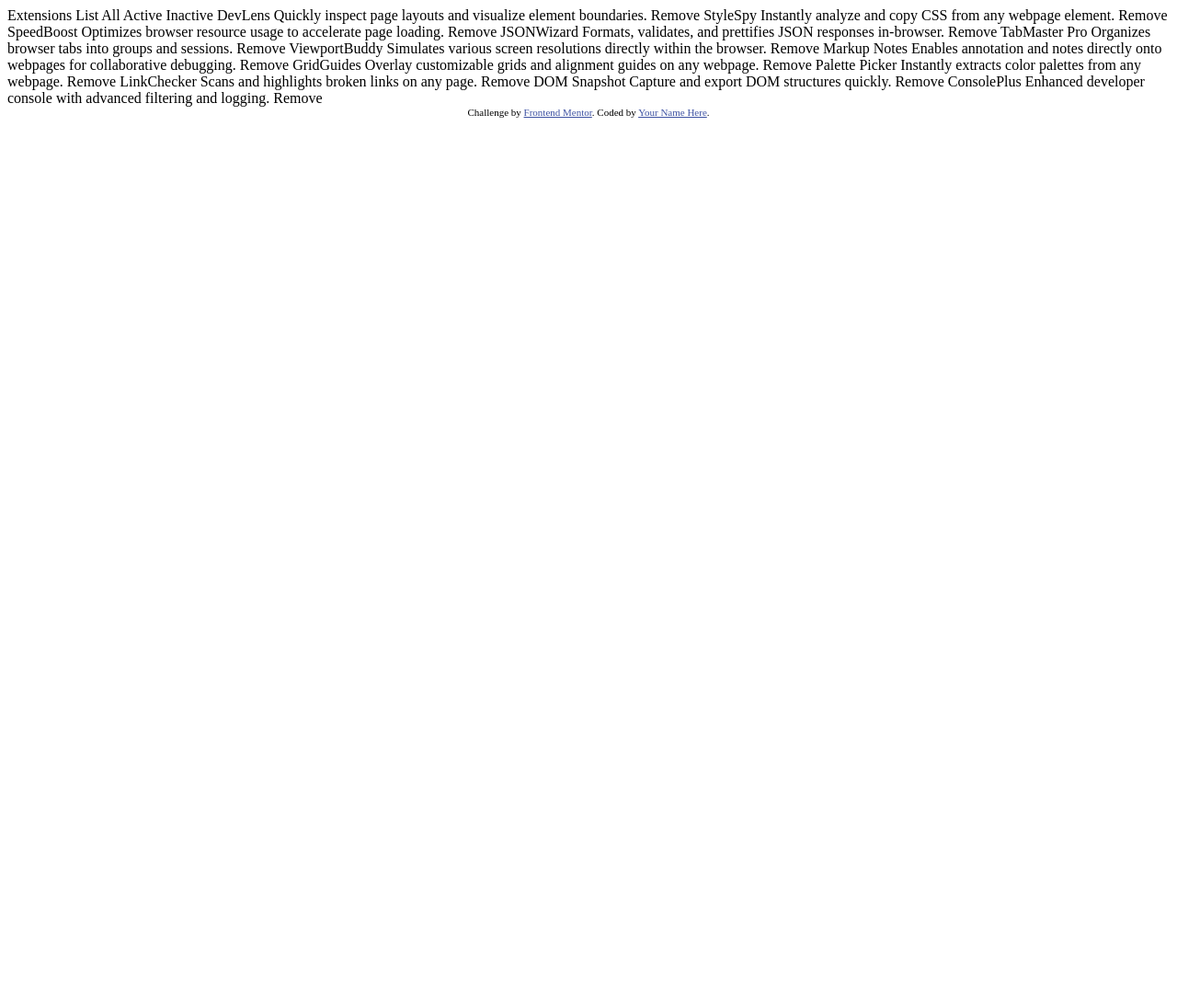
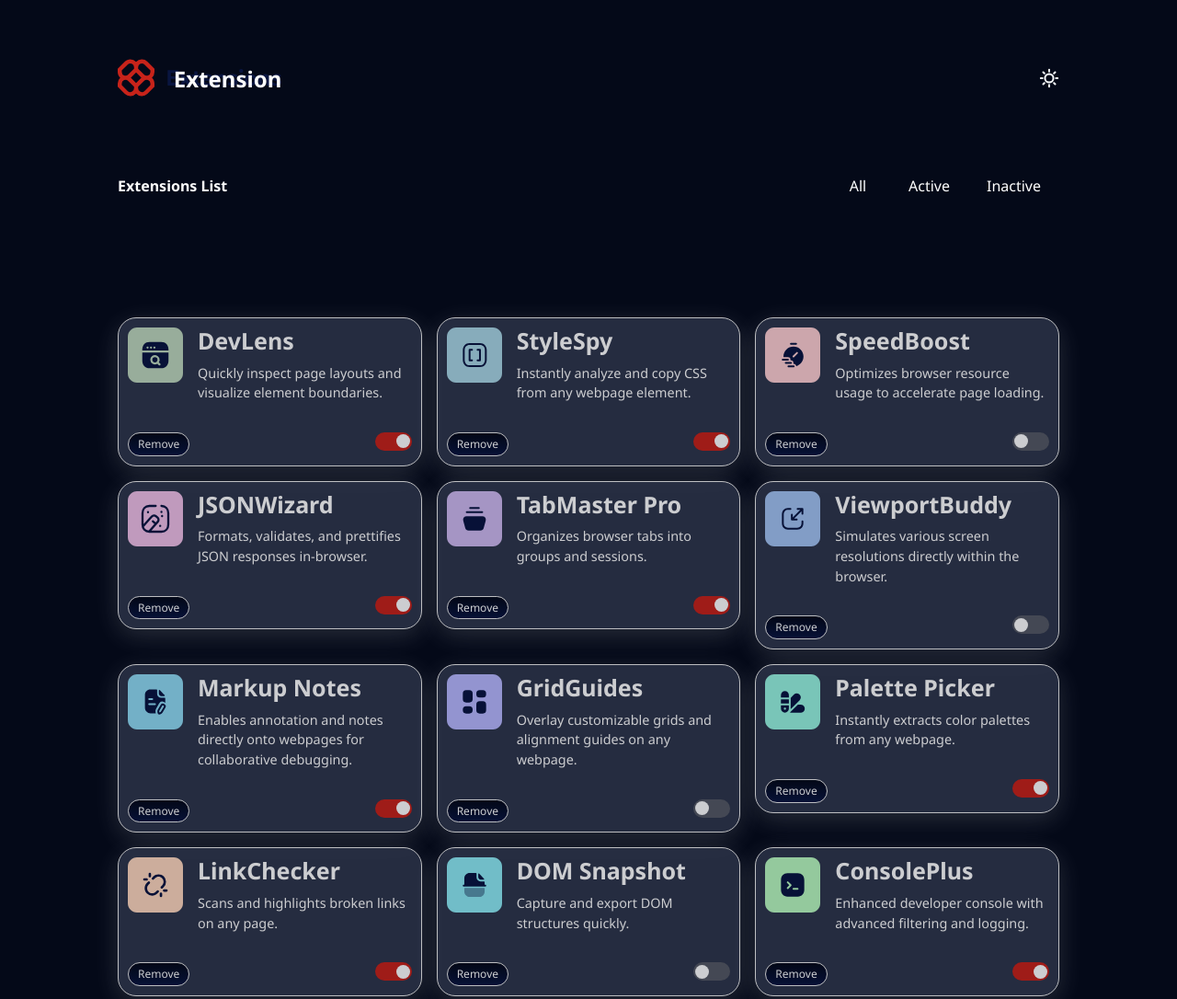
Before and after one commit to masipamakhura/browser-extension-manager, a plain HTML site: page index.html in a window 1280 px wide. Shown: the top 1086 px of the page at 92% size. Before the commit the page ends 800 px from the top, so only its background shows below. Drawn offline with Linux system fonts and the light colour scheme.

Commit message:
complete project functionality

```diff
--- a/index.html
+++ b/index.html
@@ -1,80 +1,48 @@
 <!DOCTYPE html>
 <html lang="en">
-<head>
-  <meta charset="UTF-8">
-  <meta name="viewport" content="width=device-width, initial-scale=1.0"> <!-- displays site properly based on user's device -->
+  <head>
+    <meta charset="UTF-8" />
+    <meta name="viewport" content="width=device-width, initial-scale=1.0" />
+    <!-- displays site properly based on user's device -->
+    <link rel="preconnect" href="https://fonts.googleapis.com" />
+    <link rel="preconnect" href="https://fonts.gstatic.com" crossorigin />
+    <link href="https://fonts.googleapis.com/css2?family=Noto+Sans:ital,wght@0,100..900;1,100..900&display=swap" rel="stylesheet" />
+    <link rel="stylesheet" href="styles.css" />
 
-  <link rel="icon" type="image/png" sizes="32x32" href="./assets/images/favicon-32x32.png">
+    <link rel="icon" type="image/png" sizes="32x32" href="./assets/images/favicon-32x32.png" />
 
-  <title>Frontend Mentor | Browser extensions manager UI</title>
-
-  <!-- Feel free to remove these styles or customise in your own stylesheet 👍 -->
-  <style>
-    .attribution { font-size: 11px; text-align: center; }
-    .attribution a { color: hsl(228, 45%, 44%); }
-  </style>
-</head>
-<body>
-
-  Extensions List
-
-  All
-  Active
-  Inactive
-
-  <!-- If you plan to use the JSON file to populate the data dynamically, you can delete the content below -->
-
-  DevLens
-  Quickly inspect page layouts and visualize element boundaries.
-  Remove
-
-  StyleSpy
-  Instantly analyze and copy CSS from any webpage element.
-  Remove
-
-  SpeedBoost
-  Optimizes browser resource usage to accelerate page loading.
-  Remove
-
-  JSONWizard
-  Formats, validates, and prettifies JSON responses in-browser.
-  Remove
-
-  TabMaster Pro
-  Organizes browser tabs into groups and sessions.
-  Remove
-
-  ViewportBuddy
-  Simulates various screen resolutions directly within the browser.
-  Remove
-
-  Markup Notes
-  Enables annotation and notes directly onto webpages for collaborative debugging.
-  Remove
-
-  GridGuides
-  Overlay customizable grids and alignment guides on any webpage.
-  Remove
-
-  Palette Picker
-  Instantly extracts color palettes from any webpage.
-  Remove
-
-  LinkChecker
-  Scans and highlights broken links on any page.
-  Remove
-
-  DOM Snapshot
-  Capture and export DOM structures quickly.
-  Remove
-
-  ConsolePlus
-  Enhanced developer console with advanced filtering and logging.
-  Remove
-
-  <div class="attribution">
-    Challenge by <a href="https://www.frontendmentor.io?ref=challenge">Frontend Mentor</a>.
-    Coded by <a href="#">Your Name Here</a>.
-  </div>
-</body>
+    <title>Frontend Mentor | Browser extensions manager UI</title>
+  </head>
+  <body class="dark">
+    <header>
+      <div class="header row">
+        <div class="two-col p-bt-sm">
+          <div class="logo"><img src="/assets/images/logo.svg" alt="Logo" /></div>
+          <div class="theme-indicator"><img src="/assets/images/icon-sun.svg" alt="Theme Indicator" /></div>
+        </div>
+      </div>
+    </header>
+    <main>
+      <div class="row">
+        <div class="two-col">
+          <div class="header-label">
+            <h1 class="primary-heading">Extensions List</h1>
+          </div>
+          <div class="app-state-controls">
+            <ul class="state-listing">
+              <li class="app-state"><a class="btn btn-all" href="#">All</a></li>
+              <li class="app-state"><a class="btn btn-active" href="#">Active</a></li>
+              <li class="app-state"><a class="btn btn-inactive" href="#">Inactive</a></li>
+            </ul>
+          </div>
+        </div>
+      </div>
+      <div class="row">
+        <div class="container">
+          <div class="grid"></div>
+        </div>
+      </div>
+    </main>
+    <script src="/script.js"></script>
+  </body>
 </html>
--- /dev/null
+++ b/script.js
@@ -0,0 +1,163 @@
+let cardsContainer = document.querySelector(".grid");
+let toggleStageButtons = document.querySelectorAll("a.toggle-btn");
+let activeFilter = document.querySelector(".btn-active");
+let inActiveFilter = document.querySelector(".btn-inactive");
+let all = document.querySelector(".btn-all");
+let removeButtons = document.querySelectorAll(".remove");
+
+const getData = async (filePath) => {
+  try {
+    const response = await fetch(filePath);
+    if (!response.ok) {
+      throw new Error(`HTTP error! status: ${response.status}`);
+    }
+    const jsonData = await response.json();
+    if (Array.isArray(jsonData)) {
+      return jsonData;
+    } else if (typeof jsonData === "object" && jsonData !== null) {
+      return Object.values(jsonData);
+    } else {
+      console.warn("JSON data is not an array or an object, returning as is.");
+      return jsonData;
+    }
+  } catch (error) {
+    console.error("Error loading or parsing JSON:", error);
+    return null;
+  }
+};
+
+const toggleState = (btnCollection) => {
+  if (btnCollection.length <= 0 && typeof btnCollection !== "object") return;
+
+  for (let btn of btnCollection) {
+    btn.addEventListener("click", (ev) => {
+      ev.preventDefault();
+      let isActive = btn.classList.contains("on") ? true : false;
+      if (!isActive) {
+        btn.classList.add("on");
+      } else {
+        btn.classList.remove("on");
+      }
+    });
+  }
+};
+
+function updateGridComponent(component, arr) {
+  if (!component || !arr) return;
+
+  let innerHtml = "";
+  for (let i = 0; i < arr.length; i++) {
+    innerHtml += `<div class="grid-item" >
+              <div class="card">
+                <div class="card-top">
+                  <div class="card-img">
+                    <img src="${arr[i].logo}" />
+                  </div>
+                  <div class="card-content">
+                    <h2>${arr[i].name}</h2>
+                    <p>${arr[i].description}</p>
+                  </div>
+                </div>
+                <div class="card-footer">
+                  <a href="#" class="remove" aria-index="${i}">Remove</a>
+
+                  <a href="#" class="toggle-btn ${arr[i].isActive ? "on" : "off"}" ></a>
+                </div>
+              </div>
+            </div>`;
+  }
+  component.innerHTML = innerHtml;
+  cardsContainer = document.querySelector(".grid");
+  toggleStageButtons = document.querySelectorAll("a.toggle-btn");
+  activeFilter = document.querySelector(".btn-active");
+  inActiveFilter = document.querySelector(".btn-inactive");
+  all = document.querySelector(".btn-all");
+  removeButtons = document.querySelectorAll(".remove");
+
+  toggleState(toggleStageButtons);
+
+  activeFilter.addEventListener("click", function (ev) {
+    ev.preventDefault();
+    activeListFilter(cardsContainer, arr);
+  });
+  all.addEventListener("click", function (ev) {
+    ev.preventDefault();
+    showAll(cardsContainer, arr);
+  });
+  inActiveFilter.addEventListener("click", function (ev) {
+    ev.preventDefault();
+    inActiveListFilter(cardsContainer, arr);
+  });
+  removeCard(removeButtons, cardsContainer, arr);
+}
+
+const activeListFilter = (refComponent, arr) => {
+  if (!refComponent || !arr) return;
+
+  let active_list = arr.filter((element) => element.isActive);
+  updateGridComponent(refComponent, active_list);
+
+  getData("/data.json").then((myArray) => {
+    if (myArray) {
+      toggleStageButtons = document.querySelectorAll("a.toggle-btn");
+      removeButtons = document.querySelectorAll(".remove");
+
+      toggleState(toggleStageButtons);
+
+      activeFilter.addEventListener("click", function (ev) {
+        ev.preventDefault();
+        activeListFilter(cardsContainer, myArray);
+      });
+      all.addEventListener("click", function (ev) {
+        ev.preventDefault();
+        showAll(cardsContainer, myArray);
+      });
+      inActiveFilter.addEventListener("click", function (ev) {
+        ev.preventDefault();
+        inActiveListFilter(cardsContainer, myArray);
+      });
+      removeCard(removeButtons, cardsContainer, myArray);
+    }
+  });
+};
+
+const showAll = (refComponent, arr) => {
+  if (!refComponent || !arr) return;
+
+  updateGridComponent(refComponent, arr);
+};
+
+const inActiveListFilter = (refComponent, arr) => {
+  if (!refComponent || !arr) return;
+
+  let active_list = arr.filter((element) => !element.isActive);
+  updateGridComponent(refComponent, active_list);
+};
+
+const removeCard = (elements, refComponent, arr) => {
+  if (!refComponent || !arr) return;
+
+  for (let i = 0; i < elements.length; i++) {
+    elements[i].addEventListener("click", function (ev) {
+      ev.preventDefault();
+      let index = this.getAttribute("aria-index");
+      let updateArr = arr.filter((el, ind) => ind != index);
+      updateGridComponent(refComponent, updateArr);
+    });
+  }
+};
+
+window.addEventListener("load", function () {
+  cardsContainer = document.querySelector(".grid");
+  toggleStageButtons = document.querySelectorAll("a.toggle-btn");
+  activeFilter = document.querySelector(".btn-active");
+  inActiveFilter = document.querySelector(".btn-inactive");
+  all = document.querySelector(".btn-all");
+  removeButtons = document.querySelectorAll(".remove");
+
+  getData("/data.json").then((myArray) => {
+    if (myArray) {
+      updateGridComponent(cardsContainer, myArray);
+    }
+  });
+});
--- /dev/null
+++ b/styles.css
@@ -0,0 +1,208 @@
+/*COLORS*/
+
+:root {
+  /*NEUTRAL COLORS*/
+
+  --n900: hsl(227, 75%, 14%);
+  --n800: hsl(226, 25%, 17%);
+  --n700: hsl(225, 23%, 24%);
+  --n600: hsl(226, 11%, 37%);
+  --n300: hsl(0, 0%, 78%);
+  --n200: hsl(217, 61%, 90%);
+  --n100: hsl(0, 0%, 93%);
+  --n0: hsl(200, 60%, 99%);
+
+  /* RED COLOR VARIANTS*/
+
+  --red400: hsl(3, 86%, 64%);
+  --red500: hsl(3, 71%, 56%);
+  --red700: hsl(3, 77%, 44%);
+
+  /*GRADIENT COLORS*/
+
+  --gd-light: linear-gradient(180deg, #ebf2fc 0%, #eef8f9 100%);
+  --gd-dark: linear-gradient(180deg, #040918 0%, #091540 100%);
+
+  /*TYPOGRAPHY*/
+
+  --primary: 16px;
+
+  --font-family: "Noto Sans", sans-serif;
+  --f-large: 700;
+  --f-med: 500;
+  --f-small: 400;
+
+  /*LAYOUTS*/
+
+  --mobile: 375px;
+  --desktop: 1440px;
+
+  /*UTILITY CLASSES*/
+
+  --small-padding: 1rem;
+  --medium-padding: 2rem;
+  --large-padding: 4rem;
+  --xl-padding: 8rem;
+}
+
+*,
+*::before,
+*::after {
+  margin: 0;
+  padding: 0;
+  font-size: inherit;
+  font-family: inherit;
+  box-sizing: border-box;
+}
+
+html {
+  font-size: var(--primary);
+  font-family: var(--font-family);
+  line-height: 1.15;
+  -webkit-text-size-adjust: 100%;
+}
+
+body {
+  margin: 0;
+}
+.dark {
+  background-color: #040918;
+  color: #fff;
+}
+.row {
+  display: block;
+}
+.two-col {
+  display: flex;
+  justify-content: space-between;
+  align-items: center;
+  padding: 4rem 8rem;
+}
+.p-bt-sm {
+  padding-bottom: var(--small-padding);
+}
+.logo {
+  position: relative;
+}
+.logo::before {
+  content: "Extension";
+  display: inline-block;
+  position: absolute;
+  top: 50%;
+  left: 50%;
+  transform: translate(-50%, -50%);
+  font-size: 1.5rem;
+  font-weight: var(--f-large);
+  margin: 0 30px;
+}
+.state-listing {
+  list-style: none;
+  display: flex;
+  justify-content: space-between;
+  align-items: center;
+}
+.state-listing li {
+  display: inline-block;
+  margin: 0 10px;
+}
+.state-listing a,
+.state-listing a:visited,
+.state-listing a:active {
+  text-decoration: none;
+  color: inherit;
+  min-width: 50px;
+  display: flex;
+  justify-content: center;
+  align-items: center;
+  padding: 5px 10px;
+  border-radius: 300px;
+  backface-visibility: hidden;
+}
+.state-listing a:hover {
+  color: #000;
+  background-color: var(--red700);
+}
+.container {
+  padding: 4rem 8rem;
+}
+.grid {
+  display: grid;
+  grid-template-columns: 1fr 1fr 1fr;
+  gap: 1rem;
+}
+
+.card {
+  background-color: var(--n700);
+  opacity: 0.8;
+  max-width: 350px;
+  border-radius: 20px;
+  padding: 10px;
+  box-shadow: rgba(240, 240, 243, 0.2) 0px 7px 29px 0px;
+  border: 1px solid var(--n100);
+}
+.card-top {
+  display: flex;
+  margin-bottom: var(--medium-padding);
+}
+.card-content {
+  margin-left: var(--small-padding);
+}
+.card-content h2 {
+  margin-bottom: 10px;
+  font-size: 25px;
+}
+.card-content p {
+  font-size: 16px;
+  line-height: 1.5;
+  font-size: 90%;
+}
+.remove {
+  text-decoration: none;
+  color: inherit;
+  font-size: 75%;
+  background: var(--gd-dark);
+  max-width: fit-content;
+  padding: 5px 10px;
+  border-radius: 300px;
+  display: flex;
+  justify-content: center;
+  align-items: center;
+  border: 1px solid var(--n100);
+}
+.card-footer {
+  display: flex;
+  justify-content: space-between;
+}
+.toggle-btn {
+  position: relative;
+  display: flex;
+  justify-content: flex-start;
+  align-items: center;
+  width: 40px;
+  height: 20px;
+  padding: 5px 0;
+  backface-visibility: hidden;
+  transition: all 0.5s ease-out;
+  border-radius: 300px;
+}
+.off {
+  background-color: #7e7e7e7e;
+  justify-content: flex-start;
+}
+.on {
+  background-color: var(--red700);
+  justify-content: flex-end;
+}
+.toggle-btn::before {
+  content: "";
+  display: inline-block;
+  height: 15px;
+  width: 15px;
+  margin: 2px;
+  border-radius: 50%;
+  background-color: #fff;
+}
+.toggle-btn:visited,
+.toggle-btn:active {
+  border-radius: 300px;
+}
```
